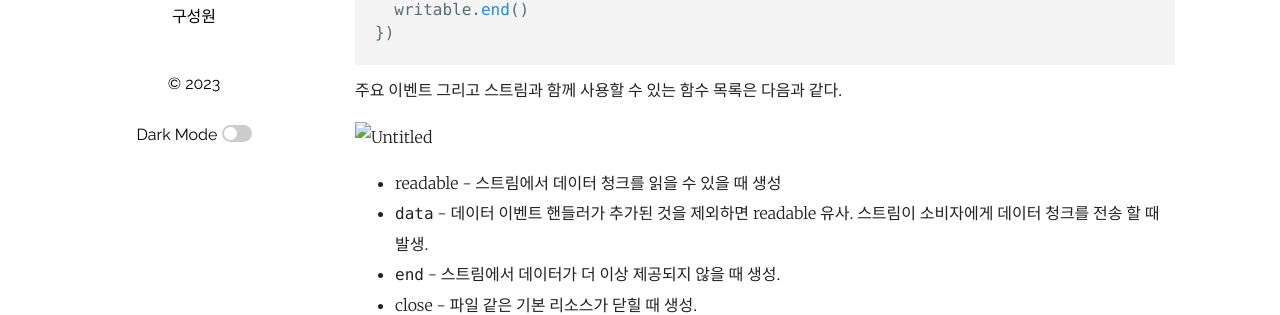
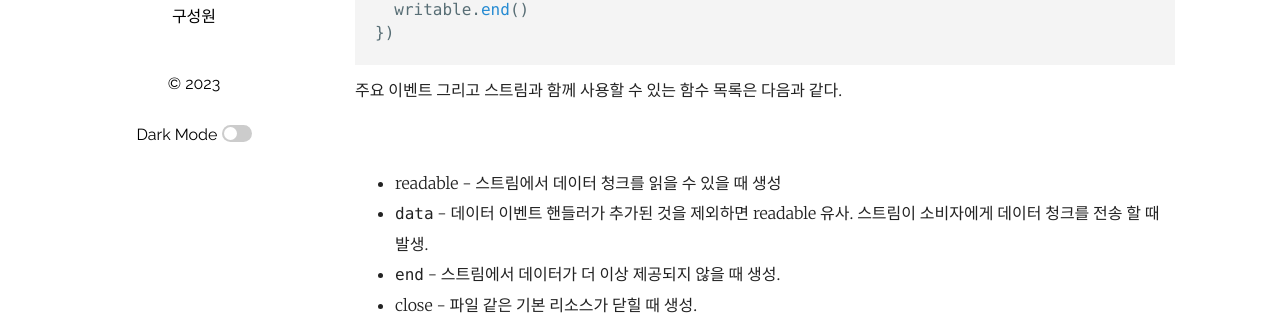
Before and after one commit to pmirnc-dev/pmirnc-dev.github.io, a Jekyll site: the page built from _posts/2023-02-08-node.js의 stream.md, in a window 1280 px wide and 900 px high, scrolled down 1348 px. Shown: the part 464-779 px from the top of the window. Built offline with Jekyll 4.4.1, drawn with Linux system fonts in a browser that asks for light colours; comment, search, counter and statistics services are not loaded.

Commit message:
feat: 2023-02-08-node.js의 stream 수정

```diff
--- a/_posts/2023-02-08-node.js의 stream.md
+++ b/_posts/2023-02-08-node.js의 stream.md
@@ -5,8 +5,8 @@
 author: yrbyeon
 categories: node
 ---
+<hr/>
 
-<hr/>
 # Node.js의 stream
 
 이번에 내가 책임을 다하게 된 프로젝트에서 대량의 데이터를 ~~CSV파일~~로 (후에 xlsx 파일로 바뀌었다.) 다운로드 하는 기능이 있었다. Nest.js 로 파일 다운로드 기능 구현을 직접 하는 건 처음이라 이것저것 블로그 글을 찾아보며 다운로드 되게는 만들었지만 부장님께서 **file download 할 때에는 stream을 필수로 사용해야 하고 특히 용량이 큰 파일은 더욱 사용**해야 한다고 하셨다.
@@ -66,7 +66,7 @@
 
 주요 이벤트 그리고 스트림과 함께 사용할 수 있는 함수 목록은 다음과 같다.
 
-![Untitled](Node%20js%E1%84%8B%E1%85%B4%20stream%20e3d5b2f07df34621a152dc610f744732/Untitled.png)
+![](../assets/images/yrbyeon/Untitled13.png)
 
 - readable - 스트림에서 데이터 청크를 읽을 수 있을 때 생성
 - `data` - 데이터 이벤트 핸들러가 추가된 것을 제외하면 readable 유사. 스트림이 소비자에게 데이터 청크를 전송 할 때 발생.
```
Also changed, not shown: assets/images/yrbyeon/Untitled13.png (added).
